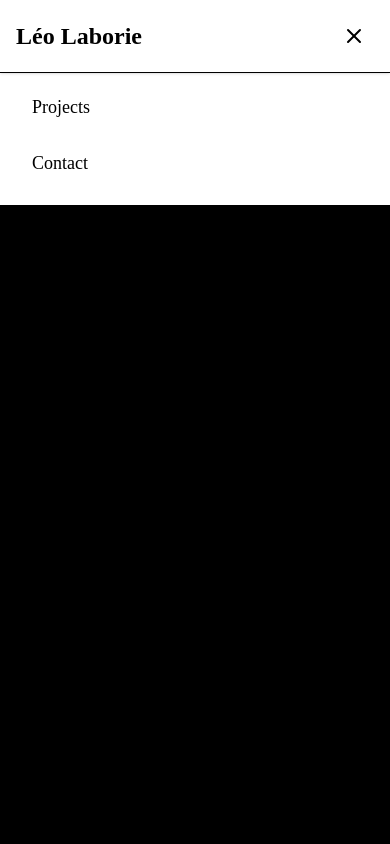
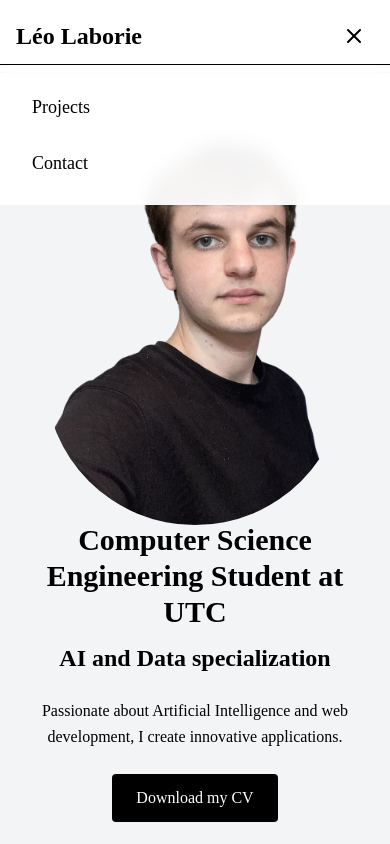
Before and after one commit to LeoLaborie/portfolio, a Next.js app: page / in a window 390 px wide. Both pictures are taken after a click on the button 354 px from the left and 36 px from the top of the page. Shown: the top 844 px of the page. Built offline with nearby package versions, Linux system fonts and the light colour scheme.

Commit message:
fix black mobile menu bug

```diff
--- a/app/components/Header.js
+++ b/app/components/Header.js
@@ -3,7 +3,7 @@
 import { useTranslations } from "next-intl"
 import { useState } from "react"
 import { Menu, X } from "lucide-react"
-import { motion, useScroll, useTransform } from "framer-motion"
+import { motion, useScroll, useTransform, AnimatePresence } from "framer-motion"
 
 export default function Header() {
   const t = useTranslations("Header")
@@ -17,15 +17,16 @@ export default function Header() {
 
   return (
     <>
+      {/* Sticky Header */}
       <motion.header
-        className="sticky top-0 z-50 bg-white border-b shadow-sm"
+        className="sticky top-0 z-50 bg-white/95 border-b shadow-sm backdrop-blur"
         style={{ opacity: headerOpacity }}
         initial={{ y: -100 }}
         animate={{ y: 0 }}
         transition={{ duration: 0.8, ease: "easeOut" }}
       >
         <nav className="w-full flex items-center justify-between px-4 sm:px-8 lg:px-12 py-4 lg:py-8">
-          {/* Logo/Name */}
+          {/* Logo */}
           <div
             className="text-2xl sm:text-3xl lg:text-6xl font-bold transition-all duration-300 hover:text-gray-700 cursor-pointer"
             onClick={() => window.scrollTo({ top: 0, behavior: "smooth" })}
@@ -53,7 +54,7 @@ export default function Header() {
             </motion.li>
           </ul>
 
-          {/* Mobile Menu Button */}
+          {/* Mobile Menu Toggle Button */}
           <motion.button
             onClick={toggleMenu}
             className="md:hidden p-2 rounded-lg hover:bg-gray-100 transition-colors duration-200 relative z-60"
@@ -77,15 +78,15 @@ export default function Header() {
         </nav>
       </motion.header>
 
-      {/* Mobile Menu - Fixed position, starts below the header */}
+      {/* Mobile Menu */}
+      <AnimatePresence>
+        {isMenuOpen && (
           <motion.div
-        className={`md:hidden fixed inset-x-0 bg-white border-t transition-all duration-300 ease-in-out z-45`}
-        style={{ top: "64px" }}
+            key="mobile-menu"
+            className="md:hidden fixed inset-x-0 top-[64px] bg-white/95 border-t z-50 backdrop-blur overflow-y-auto max-h-[calc(100vh-64px)]"
             initial={{ y: "-100%", opacity: 0 }}
-        animate={{
-          y: isMenuOpen ? 0 : "-100%",
-          opacity: isMenuOpen ? 1 : 0,
-        }}
+            animate={{ y: 0, opacity: 1 }}
+            exit={{ y: "-100%", opacity: 0 }}
             transition={{ duration: 0.3 }}
           >
             <ul className="flex flex-col space-y-1 px-4 py-4">
@@ -109,18 +110,8 @@ export default function Header() {
               </motion.li>
             </ul>
           </motion.div>
-
-      {/* Mobile Menu Overlay */}
-      {isMenuOpen && (
-        <motion.div
-          className="md:hidden fixed inset-0 bg-black bg-opacity-20 z-40"
-          onClick={() => setIsMenuOpen(false)}
-          initial={{ opacity: 0 }}
-          animate={{ opacity: 1 }}
-          exit={{ opacity: 0 }}
-          transition={{ duration: 0.3 }}
-        />
         )}
+      </AnimatePresence>
     </>
   )
 }
```
Lines whose indentation alone changed are shown as unchanged.
